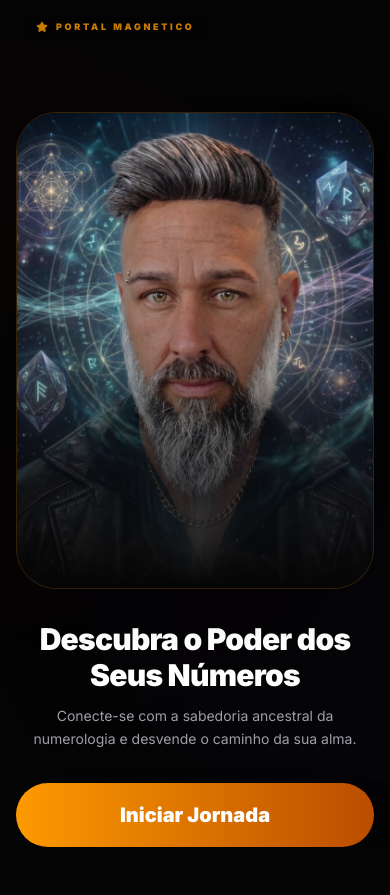
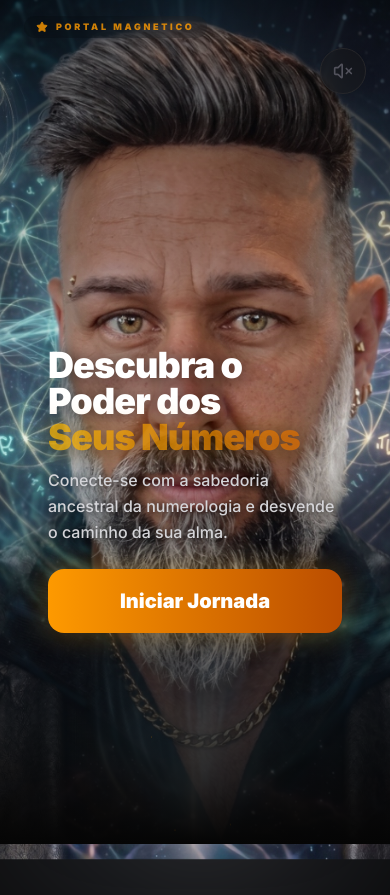
Before and after one commit to gutograciose-sketch/Numero-Destino-, a React (Vite) app: page / in a window 390 px wide. After the commit the page ends 844 px from the top, so only its background shows below. Built offline with nearby package versions, Linux system fonts and the light colour scheme.

Commit message:
feat: splash screen improvements, responsiveness and left alignment

```diff
--- a/src/App.tsx
+++ b/src/App.tsx
@@ -1,6 +1,6 @@
 import { useState } from 'react';
 import { motion, AnimatePresence } from 'motion/react';
-import { Sparkles, Calendar, Loader2, RefreshCw, Star } from 'lucide-react';
+import { Sparkles, Calendar, Loader2, RefreshCw, Star, Volume2, VolumeX } from 'lucide-react';
 import { calculateDestinyNumber } from './utils/numerology';
 import { NUMEROLOGY_DATA } from './constants/numerologyData';
 import { QuizStep } from './types';
@@ -9,6 +9,57 @@ export default function App() {
   const [step, setStep] = useState<QuizStep>(QuizStep.SPLASH);
   const [birthDate, setBirthDate] = useState('');
   const [result, setResult] = useState<number | null>(null);
+
+  // Audio States for 528Hz Frequency
+  const [isPlaying, setIsPlaying] = useState(false);
+  const [audioContext, setAudioContext] = useState<AudioContext | null>(null);
+  const [oscillator, setOscillator] = useState<OscillatorNode | null>(null);
+  const [gainNode, setGainNode] = useState<GainNode | null>(null);
+
+  const toggleAudio = () => {
+    if (isPlaying) {
+      if (gainNode && audioContext) {
+        gainNode.gain.exponentialRampToValueAtTime(0.00001, audioContext.currentTime + 0.5);
+        setTimeout(() => {
+          oscillator?.stop();
+          setIsPlaying(false);
+        }, 500);
+      }
+    } else {
+      try {
+        const ctx = new (window.AudioContext || (window as any).webkitAudioContext)();
+        const osc = ctx.createOscillator();
+        const gain = ctx.createGain();
+
+        osc.type = 'sine';
+        osc.frequency.setValueAtTime(528, ctx.currentTime);
+
+        gain.gain.setValueAtTime(0.00001, ctx.currentTime);
+        gain.gain.exponentialRampToValueAtTime(0.03, ctx.currentTime + 1.5);
+
+        osc.connect(gain);
+        gain.connect(ctx.destination);
+
+        osc.start();
+
+        setAudioContext(ctx);
+        setOscillator(osc);
+        setGainNode(gain);
+        setIsPlaying(true);
+      } catch (e) {
+        console.error("Audio not supported", e);
+      }
+    }
+  };
+
+  const particles = Array.from({ length: 30 }, (_, i) => ({
+    id: i,
+    size: Math.random() * 3 + 1,
+    x: Math.random() * 100,
+    y: Math.random() * 100,
+    duration: Math.random() * 15 + 15,
+    delay: Math.random() * 5,
+  }));
 
   const handleCalculate = () => {
     if (birthDate.length >= 8) {
@@ -66,30 +117,92 @@ export default function App() {
         </div>
       </header>
 
-      <main className={`relative z-10 mx-auto px-4 md:px-6 pt-24 md:pt-32 pb-12 min-h-screen flex flex-col items-center transition-all duration-700 max-w-lg`}>
+      <main className={`relative z-10 ${step === QuizStep.SPLASH ? 'ml-0 mr-auto px-6 md:px-16 items-start max-w-full' : 'mx-auto px-4 md:px-6 items-center max-w-lg'} pt-24 md:pt-32 pb-12 min-h-screen flex flex-col transition-all duration-700 w-full`}>
         <AnimatePresence mode="wait">
           {step === QuizStep.SPLASH && (
             <motion.div
               key="splash"
               initial={{ opacity: 0, scale: 0.95 }}
               animate={{ opacity: 1, scale: 1 }}
-              exit={{ opacity: 0, scale: 0.95 }}
-              className="w-full space-y-8 flex flex-col items-center pt-4"
+              exit={{
+                opacity: 0,
+                scale: 1.5,
+                filter: "blur(20px)",
+                transition: { duration: 0.8 }
+              }}
+              className="w-full min-h-[75vh] flex flex-col justify-between items-start py-8 relative z-10"
             >
-              <div className="relative w-full max-w-sm aspect-[3/4] rounded-[2.5rem] overflow-hidden border border-amber-500/20 shadow-2xl">
-                <img
+              {/* Imagem de Fundo Fullscreen (Técnica Anti-Corte) */}
+              <div className="fixed inset-0 z-0 w-full h-full bg-[#050505]">
+                {/* Camada 1: Imagem Borrada no Fundo (Preenche a tela) */}
+                <motion.img
+                  src="/welcome.jpg"
+                  alt="Mentor Background"
+                  className="absolute inset-0 w-full h-full object-cover blur-3xl opacity-30"
+                  initial={{ scale: 1.2 }}
+                  animate={{ scale: 1.1 }}
+                  transition={{ duration: 20, repeat: Infinity, repeatType: "reverse", ease: "easeInOut" }}
+                />
+
+                {/* Camada 2: Imagem Principal (Responsividade Total: preenche a tela sempre) */}
+                <motion.img
                   src="/welcome.jpg"
                   alt="Mentor"
-                  className="w-full h-full object-cover"
+                  className="absolute inset-0 w-full h-full object-cover"
+                  initial={{ scale: 1.05 }}
+                  animate={{ scale: 1 }}
+                  transition={{ duration: 15, repeat: Infinity, repeatType: "reverse", ease: "easeInOut" }}
                 />
-                <div className="absolute inset-0 bg-gradient-to-t from-[#050505] via-[#050505]/20 to-transparent" />
+
+                {/* Camada 3: Overlay Gradiente para legibilidade */}
+                <div className="absolute inset-0 bg-gradient-to-b from-[#050505]/50 via-transparent to-[#050505]" />
               </div>
 
-              <div className="text-center space-y-3 px-4">
-                <h1 className="text-3xl md:text-4xl font-black text-white tracking-tight">
-                  Descubra o Poder dos Seus Números
+              {/* Partículas flutuantes */}
+              <div className="fixed inset-0 pointer-events-none overflow-hidden z-0">
+                {particles.map((p) => (
+                  <motion.div
+                    key={p.id}
+                    className="absolute rounded-full bg-amber-500/20 blur-[0.5px]"
+                    style={{
+                      width: p.size,
+                      height: p.size,
+                      left: `${p.x}%`,
+                      top: `${p.y}%`,
+                    }}
+                    animate={{
+                      y: ['110vh', '-10vh'],
+                      opacity: [0, 0.8, 0.8, 0],
+                    }}
+                    transition={{
+                      duration: p.duration,
+                      repeat: Infinity,
+                      delay: p.delay,
+                      ease: 'linear',
+                    }}
+                  />
+                ))}
+              </div>
+
+              {/* Botão de Áudio */}
+              <button
+                onClick={toggleAudio}
+                className="absolute -top-12 right-0 z-50 p-3 bg-zinc-900/50 border border-zinc-800 rounded-full text-amber-500 hover:bg-amber-500/10 hover:border-amber-500/30 transition-all duration-300 pointer-events-auto shadow-lg backdrop-blur-sm"
+                title={isPlaying ? "Mutar frequência" : "Ativar frequência de cura (528Hz)"}
+              >
+                {isPlaying ? <Volume2 className="w-5 h-5" /> : <VolumeX className="w-5 h-5 text-zinc-600" />}
+              </button>
+
+              {/* Conteúdo da Headline e Botão (Alinhado à Esquerda para respirar) */}
+              <div className="z-10 mt-auto mb-16 w-full max-w-xl px-6 md:px-12 flex flex-col items-start text-left space-y-6">
+                <div className="space-y-3">
+                  <h1 className="text-4xl md:text-5xl font-black text-white tracking-tight leading-none drop-shadow-[0_2px_10px_rgba(0,0,0,0.8)]">
+                    Descubra o Poder dos <br />
+                    <span className="text-transparent bg-clip-text bg-gradient-to-r from-amber-400 to-amber-600 animate-pulse drop-shadow-[0_0_15px_rgba(245,158,11,0.5)]">
+                      Seus Números
+                    </span>
                   </h1>
-                <p className="text-zinc-400 text-sm md:text-base leading-relaxed">
+                  <p className="text-zinc-300 text-base md:text-lg leading-relaxed max-w-md font-medium drop-shadow-[0_1px_5px_rgba(0,0,0,0.8)]">
                     Conecte-se com a sabedoria ancestral da numerologia e desvende o caminho da sua alma.
                   </p>
                 </div>
@@ -97,11 +210,13 @@ export default function App() {
                 <button
                   id="btn-start"
                   onClick={() => setStep(QuizStep.INPUT)}
-                className="w-full h-16 bg-gradient-to-r from-amber-500 to-amber-700 text-white font-black text-xl rounded-[2rem] transition-all flex items-center justify-center gap-3 shadow-2xl active:scale-95 group overflow-hidden relative"
+                  className="w-full sm:w-auto px-12 h-16 bg-gradient-to-r from-amber-500 to-amber-700 text-white font-black text-xl rounded-2xl transition-all flex items-center justify-center gap-3 shadow-[0_0_30px_rgba(245,158,11,0.3)] hover:shadow-[0_0_50px_rgba(245,158,11,0.5)] active:scale-95 group overflow-hidden relative"
                 >
                   <span className="relative z-10">Iniciar Jornada</span>
                   <div className="absolute inset-0 bg-white/10 translate-y-full group-hover:translate-y-0 transition-transform duration-300" />
+                  <div className="absolute inset-0 bg-gradient-to-r from-amber-400 to-amber-600 opacity-0 group-hover:opacity-20 transition-opacity duration-300" />
                 </button>
+              </div>
             </motion.div>
           )}
 
```
Lines whose indentation alone changed are shown as unchanged.
